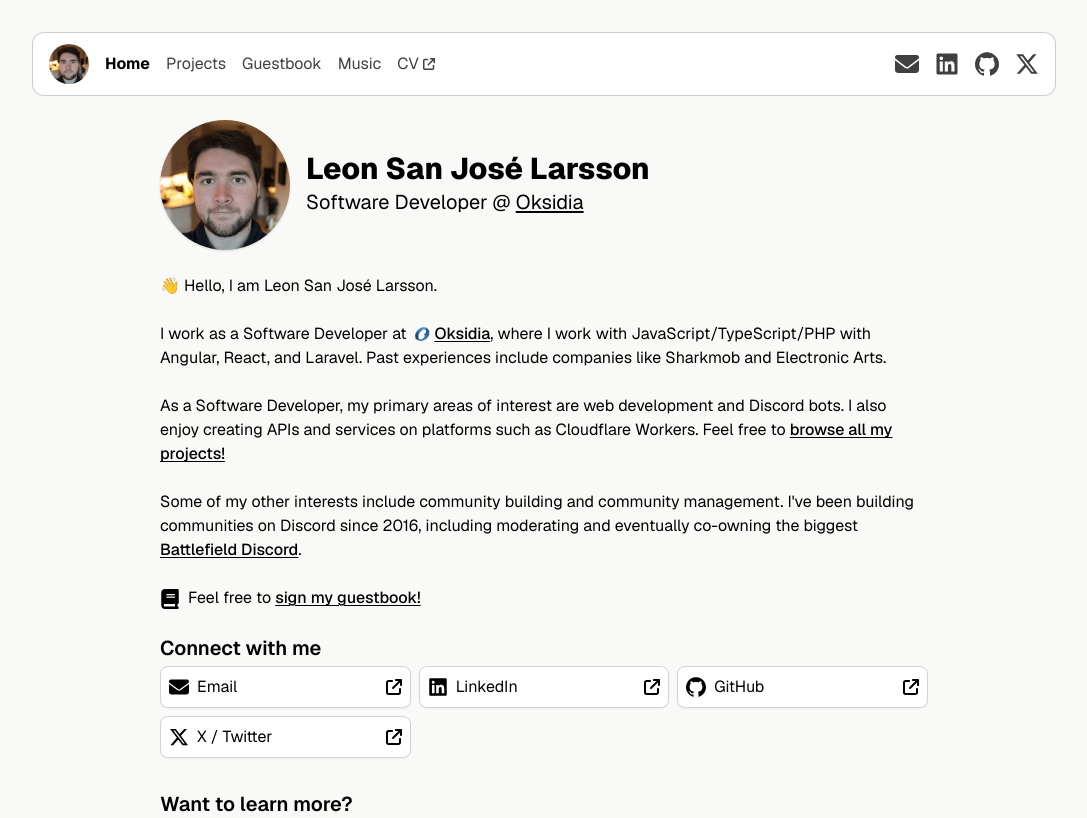
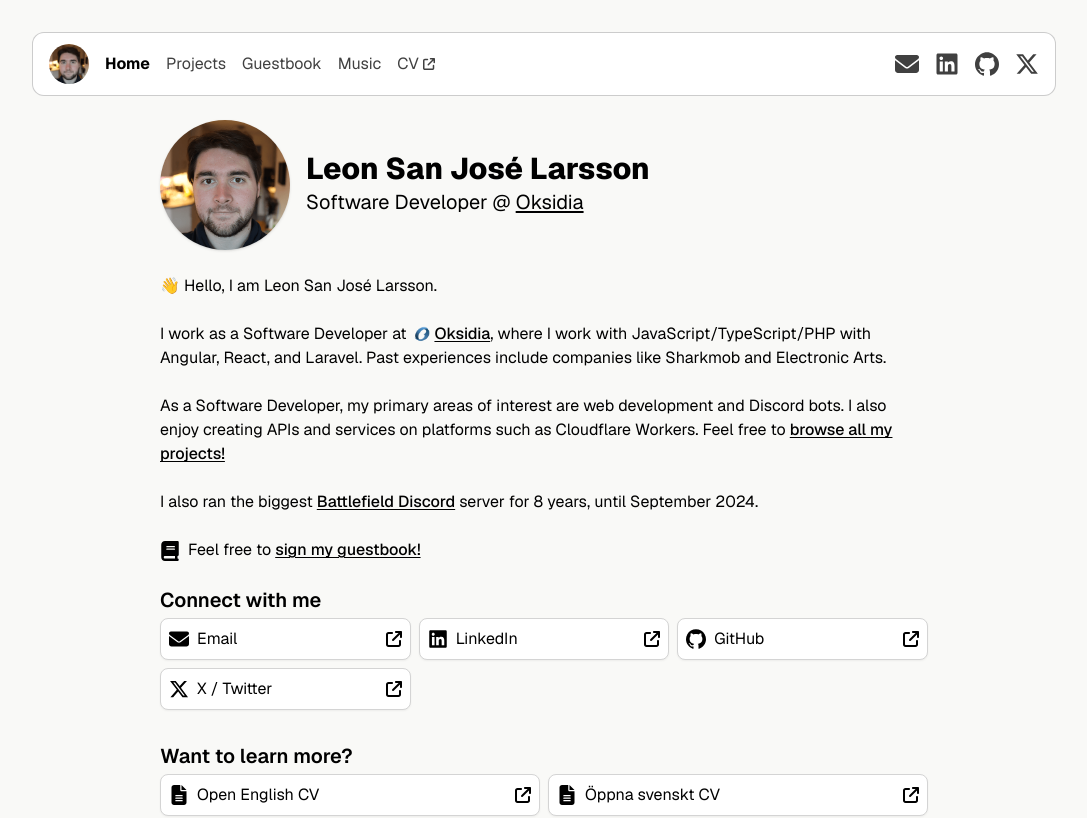
Before and after one commit to leonlarsson/leon-home, a Next.js app: page / in a window 1280 px wide. Shown: the top 818 px of the page, without its empty margins (96-1183 px from the left). Built offline with nearby package versions, Linux system fonts and the light colour scheme.

Commit message:
home: update

```diff
--- a/app/(main)/page.tsx
+++ b/app/(main)/page.tsx
@@ -87,16 +87,14 @@ export default () => {
 
         {/* COMMUNITY */}
         <div>
-          Some of my other interests include community building and community
-          management. I've been building communities on Discord since 2016,
-          including moderating and eventually co-owning the biggest{" "}
+          I also ran the biggest{" "}
           <Link
             href="/projects/battlefield-discord"
             className="link whitespace-nowrap"
           >
             Battlefield Discord
-          </Link>
-          .
+          </Link>{" "}
+          server for 8 years, until September 2024.
         </div>
 
         {/* MUSIC - DISABLED */}
```
